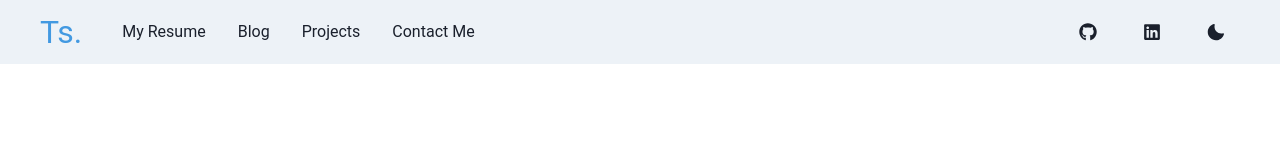
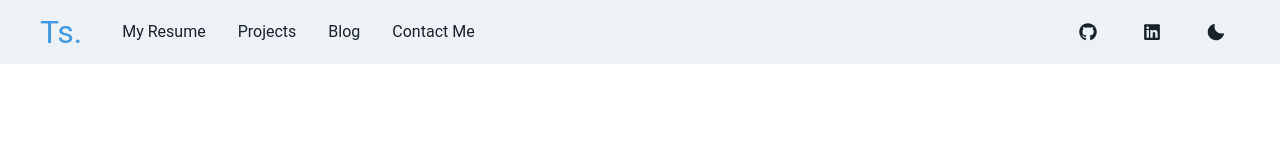
Before and after one commit to tinsaye-simeneh/portfolio, a Next.js app: page / in a window 1280 px wide. Shown: the top 160 px of the page. Built offline with nearby package versions, Linux system fonts and the light colour scheme.

Commit message:
fix: minor update

```diff
--- a/src/app/components/Navbar.tsx
+++ b/src/app/components/Navbar.tsx
@@ -24,12 +24,12 @@ const Links = [
     href: "/my-resume",
   },
   {
+    lable: "Projects",
+    href: "/projects",
+  },
+  {
     lable: "Blog",
     href: "/blog",
-  },
-  {
-    lable: "Projects",
-    href: "/projects",
   },
   {
     lable: "Contact Me",
```
